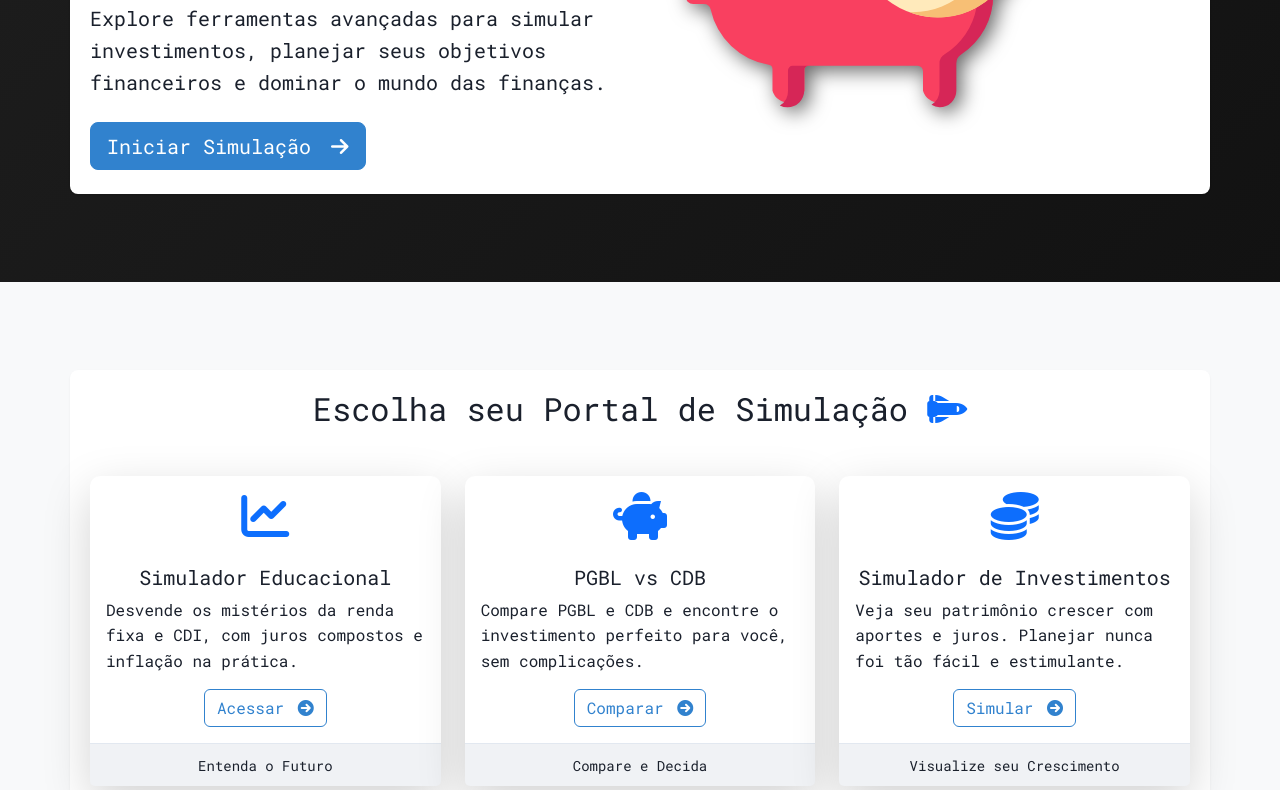
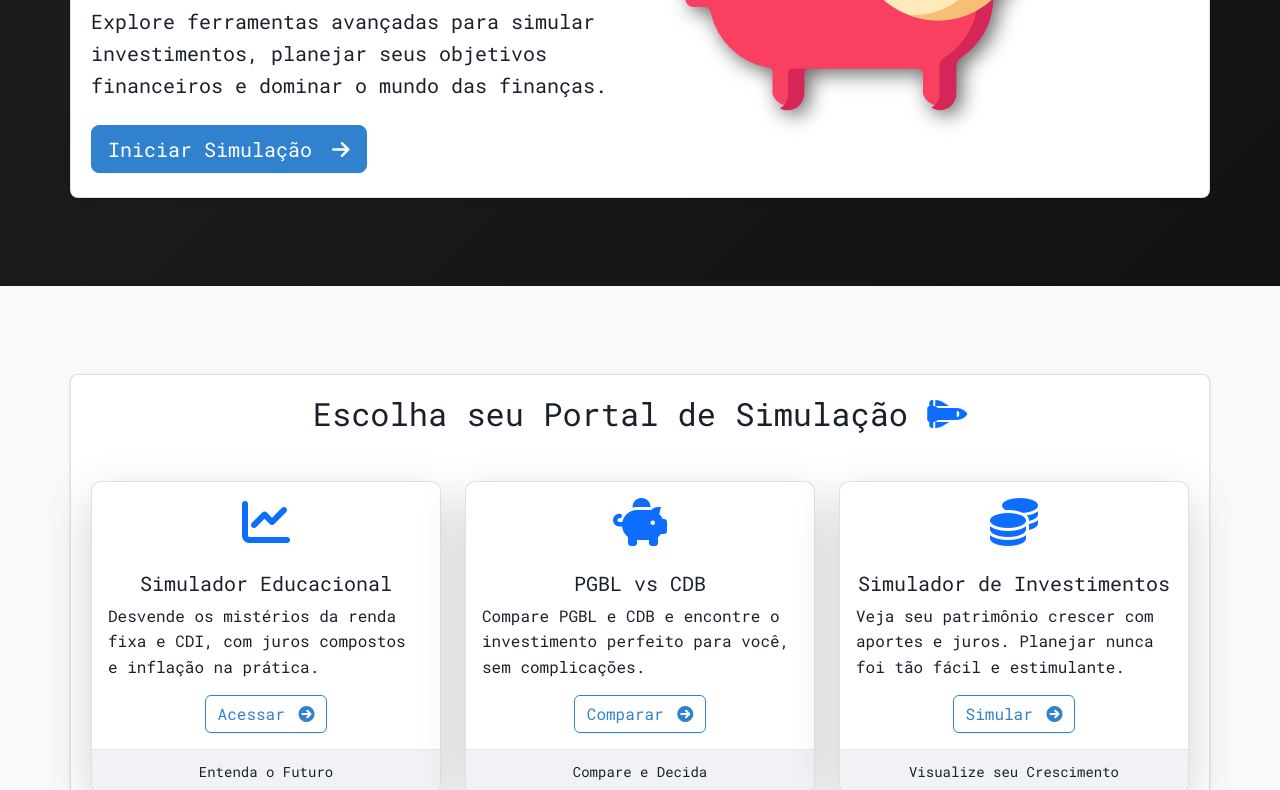
Before and after one commit to Lucasdoreac/luaraujo-calculadoras, a plain HTML site: page index.html in a window 1280 px wide. Shown: the part 465-1255 px from the top of the page. Drawn offline with nearby package versions, Linux system fonts and the light colour scheme.

Commit message:
Adiciona enhanced-contrast.css à página principal

```diff
--- a/index.html
+++ b/index.html
@@ -10,6 +10,7 @@
     <link rel="stylesheet" href="assets/css/styles.css">
     <link rel="stylesheet" href="assets/css/theme-switch.css">
     <link rel="stylesheet" href="assets/css/contrast-fix.css">
+    <link rel="stylesheet" href="assets/css/enhanced-contrast.css">
     <link rel="preconnect" href="https://fonts.googleapis.com">
     <link rel="preconnect" href="https://fonts.gstatic.com" crossorigin>
     <link href="https://fonts.googleapis.com/css2?family=Roboto+Mono:wght@400;700&display=swap" rel="stylesheet">
```
